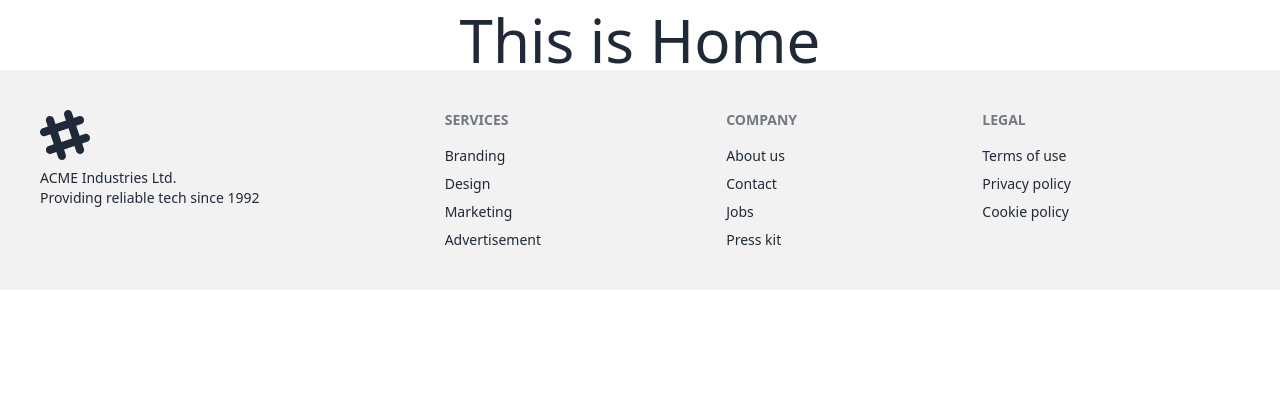
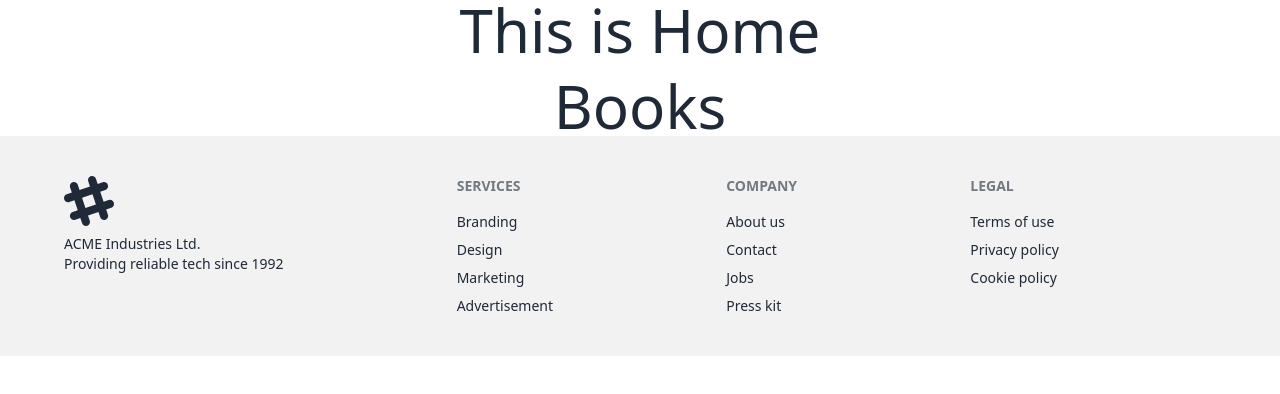
Before and after one commit to saiful797/Book-Vibe, a React (Vite) app: page / in a window 1280 px wide. Shown: the part 394-788 px from the top of the page. Built offline with nearby package versions, Linux system fonts and the light colour scheme.

Commit message:
Updated Footer  and  Home Section

```diff
--- /dev/null
+++ b/src/components/Books/Books.jsx
@@ -0,0 +1,9 @@
+const Books = () => {
+    return (
+        <div>
+            <p className="text-6xl text-center">Books</p>
+        </div>
+    );
+};
+
+export default Books;
--- a/src/components/Footer/Footer.jsx
+++ b/src/components/Footer/Footer.jsx
@@ -1,6 +1,7 @@
 const Footer = () => {
     return (
-        <footer className="footer p-10 bg-base-200 text-base-content">
+        <footer className="p-10 bg-base-200 text-base-content">
+            <div className="footer max-w-6xl mx-auto">
                 <aside>
                     <svg width="50" height="50" viewBox="0 0 24 24" xmlns="http://www.w3.org/2000/svg" fillRule="evenodd" clipRule="evenodd" className="fill-current"><path d="M22.672 15.226l-2.432.811.841 2.515c.33 1.019-.209 2.127-1.23 2.456-1.15.325-2.148-.321-2.463-1.226l-.84-2.518-5.013 1.677.84 2.517c.391 1.203-.434 2.542-1.831 2.542-.88 0-1.601-.564-1.86-1.314l-.842-2.516-2.431.809c-1.135.328-2.145-.317-2.463-1.229-.329-1.018.211-2.127 1.231-2.456l2.432-.809-1.621-4.823-2.432.808c-1.355.384-2.558-.59-2.558-1.839 0-.817.509-1.582 1.327-1.846l2.433-.809-.842-2.515c-.33-1.02.211-2.129 1.232-2.458 1.02-.329 2.13.209 2.461 1.229l.842 2.515 5.011-1.677-.839-2.517c-.403-1.238.484-2.553 1.843-2.553.819 0 1.585.509 1.85 1.326l.841 2.517 2.431-.81c1.02-.33 2.131.211 2.461 1.229.332 1.018-.21 2.126-1.23 2.456l-2.433.809 1.622 4.823 2.433-.809c1.242-.401 2.557.484 2.557 1.838 0 .819-.51 1.583-1.328 1.847m-8.992-6.428l-5.01 1.675 1.619 4.828 5.011-1.674-1.62-4.829z"></path></svg>
                     <p>ACME Industries Ltd.<br/>Providing reliable tech since 1992</p>
@@ -25,6 +26,7 @@ const Footer = () => {
                     <a className="link link-hover">Privacy policy</a>
                     <a className="link link-hover">Cookie policy</a>
                 </nav>
+            </div>
         </footer>
     );
 };
--- a/src/components/Home/Home.jsx
+++ b/src/components/Home/Home.jsx
@@ -1,10 +1,12 @@
 import Banner from "../Banner/Banner";
+import Books from "../Books/Books";
 
 const Home = () => {
     return (
         <div className="space-y-4">
             <Banner></Banner>
             <p className="text-6xl text-center">This is Home</p>
+            <Books></Books>
         </div>
     );
 };
--- a/src/components/Root/Root.jsx
+++ b/src/components/Root/Root.jsx
@@ -5,8 +5,10 @@ import Header from "../Header/Header";
 const Root = () => {
     return (
         <div>
-            <Header></Header>
-            <Outlet></Outlet>
+            <div className="max-w-6xl mx-auto">
+                <Header></Header>
+                <Outlet></Outlet>
+            </div>
             <Footer></Footer>
         </div>
     );
```
Lines whose indentation alone changed are shown as unchanged.
